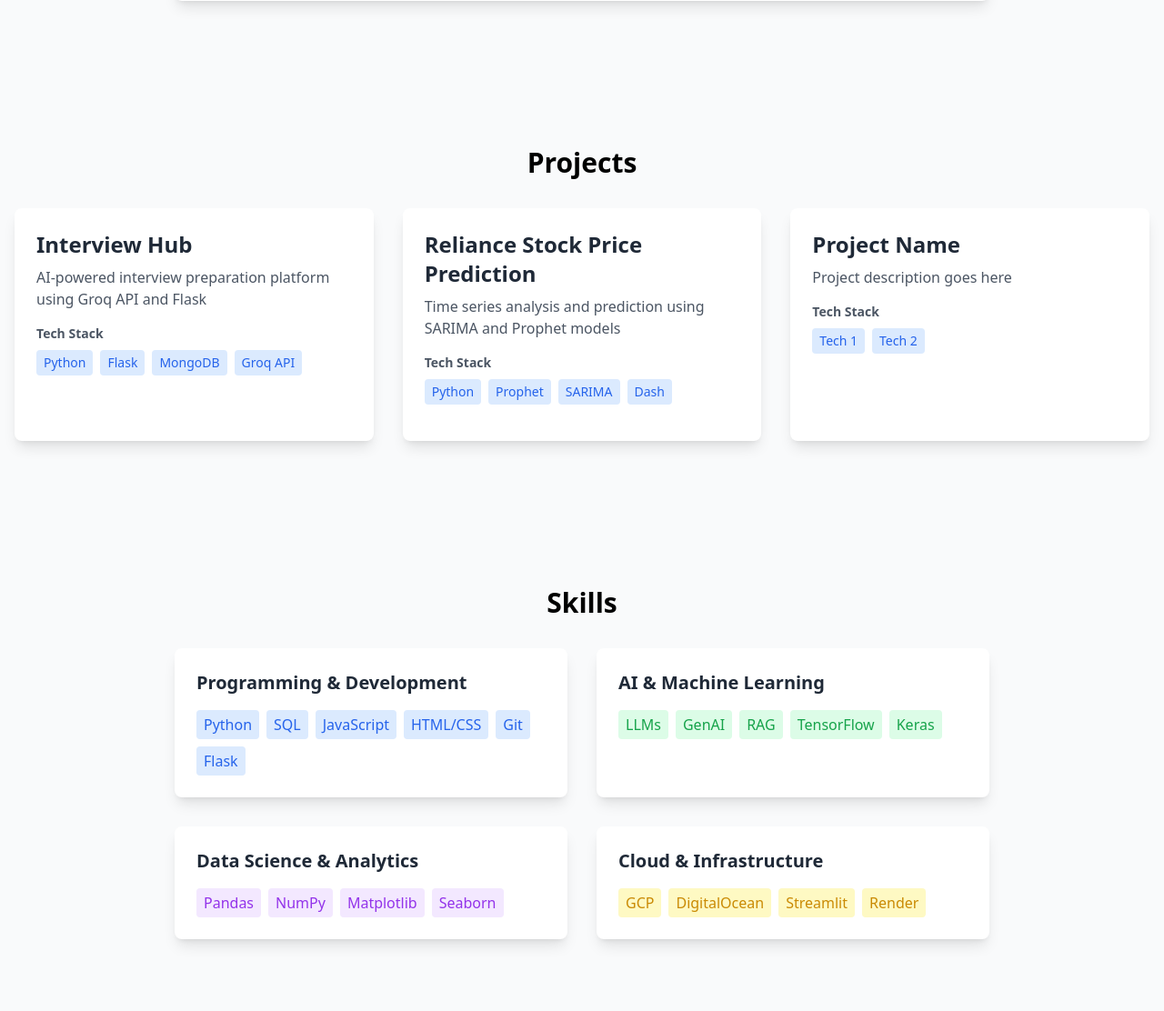
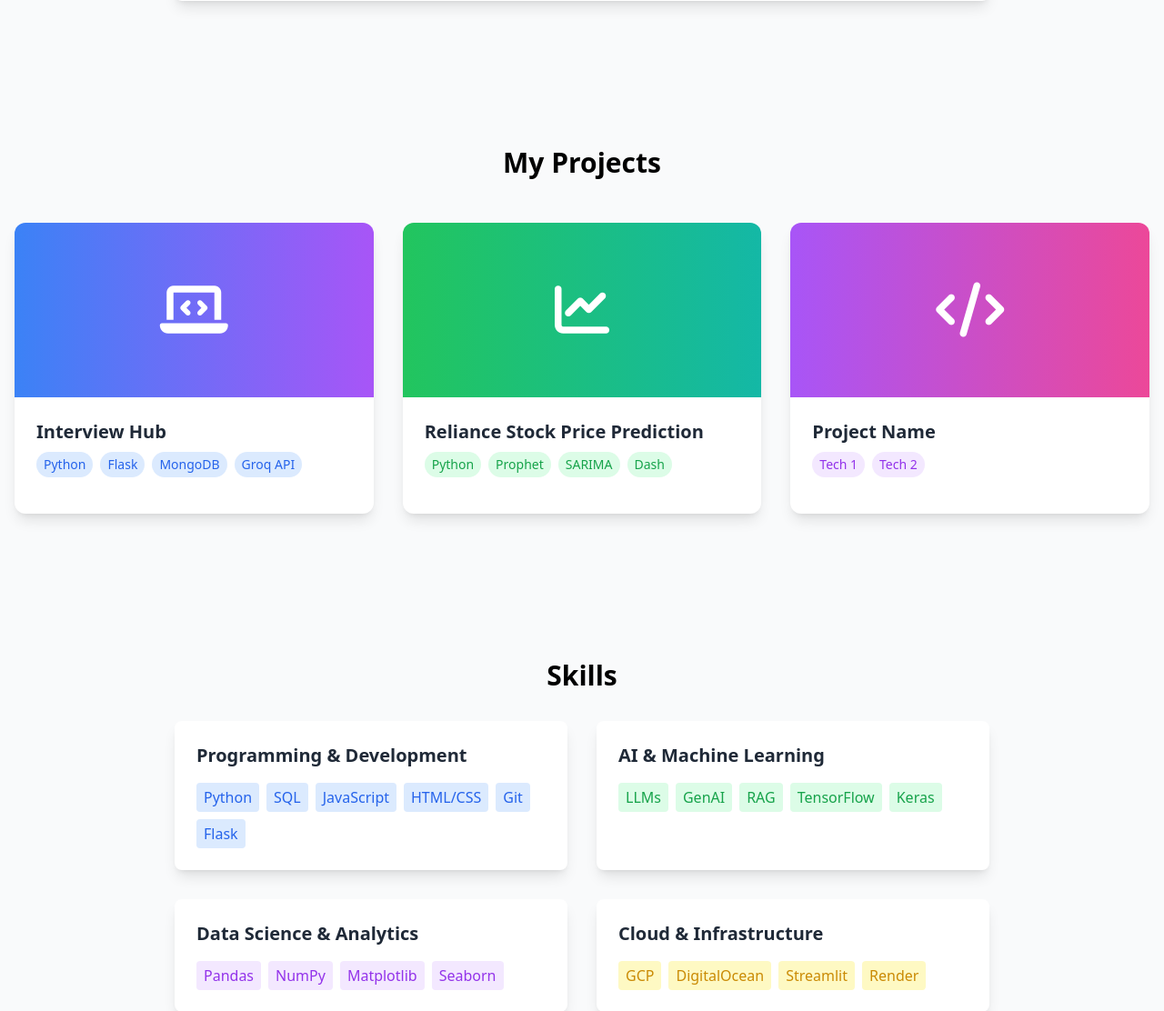
Before and after one commit to nishantdeswal1810/myPortfolio, a Django app: template templates/pages/home.html in a window 1280 px wide. Shown: the part 1991-3103 px from the top of the page at 91% size. Run offline with Django 5.2, Linux system fonts and the light colour scheme; the template is opened without the code that fills it, so the values that code supplies are empty; some libraries are stand-ins or nearby versions.

Commit message:
interactive projects section

```diff
--- a/static/css/main.css
+++ b/static/css/main.css
@@ -53,6 +53,57 @@
     box-shadow: 0 10px 20px rgba(0, 0, 0, 0.1);
 }
 
+/* Project card hover effects */
+.project-card {
+    transform: translateY(0);
+    box-shadow: 0 4px 6px -1px rgba(0, 0, 0, 0.1), 0 2px 4px -1px rgba(0, 0, 0, 0.06);
+    transition: all 0.3s ease;
+}
+
+.project-card:hover {
+    transform: translateY(-8px);
+    box-shadow: 0 20px 25px -5px rgba(0, 0, 0, 0.1), 0 10px 10px -5px rgba(0, 0, 0, 0.04);
+}
+
+/* Skill tag hover effects */
+.skill-tag {
+    transition: all 0.2s ease;
+}
+
+.skill-tag:hover {
+    transform: scale(1.05);
+    box-shadow: 0 2px 4px rgba(0, 0, 0, 0.1);
+}
+
+/* Image overlay transition */
+.group:hover .group-hover\:opacity-100 {
+    transition-delay: 100ms;
+}
+
+/* Custom animation for project cards */
+@keyframes fadeInUp {
+    from {
+        opacity: 0;
+        transform: translateY(20px);
+    }
+    to {
+        opacity: 1;
+        transform: translateY(0);
+    }
+}
+
+.project-card[data-aos="fade-up"] {
+    opacity: 0;
+    transform: translateY(20px);
+    transition: transform 0.6s cubic-bezier(0.165, 0.84, 0.44, 1),
+                opacity 0.6s cubic-bezier(0.165, 0.84, 0.44, 1);
+}
+
+.project-card[data-aos="fade-up"].aos-animate {
+    opacity: 1;
+    transform: translateY(0);
+}
+
 /* Skill tag hover effects */
 .skill-tag {
     transition: transform 0.2s ease;
--- a/static/js/main.js
+++ b/static/js/main.js
@@ -36,6 +36,36 @@ document.addEventListener('DOMContentLoaded', function() {
         lastScroll = currentScroll;
     });
 
+    // Project card interactions
+    document.querySelectorAll('.project-card').forEach(card => {
+        // Smooth hover effect
+        card.addEventListener('mouseenter', function() {
+            this.style.transform = 'translateY(-8px)';
+        });
+
+        card.addEventListener('mouseleave', function() {
+            this.style.transform = 'translateY(0)';
+        });
+
+        // Add click animation
+        card.addEventListener('click', function() {
+            this.style.transform = 'scale(0.98)';
+            setTimeout(() => {
+                this.style.transform = 'scale(1)';
+            }, 100);
+        });
+    });
+
+    // Initialize AOS for project cards with custom timing
+    document.addEventListener('DOMContentLoaded', function() {
+        AOS.init({
+            duration: 800,
+            offset: 100,
+            once: true,
+            delay: 100,
+        });
+    });
+
     // Smooth scroll for anchor links
     document.querySelectorAll('a[href^="#"]').forEach(anchor => {
         anchor.addEventListener('click', function (e) {
--- a/templates/components/projects.html
+++ b/templates/components/projects.html
@@ -1,52 +1,101 @@
-<section class="py-20 bg-gray-50">
+<section id="projects" class="py-20 bg-gray-50">
     <div class="container mx-auto px-4">
-        <h2 class="text-3xl font-bold text-center mb-8">Projects</h2>
+        <h2 class="text-3xl font-bold text-center mb-12" data-aos="fade-up">My Projects</h2>
         <div class="grid grid-cols-1 md:grid-cols-2 lg:grid-cols-3 gap-8 max-w-7xl mx-auto">
             <!-- Interview Hub -->
-            <div class="bg-white rounded-lg shadow-lg overflow-hidden">
+            <div class="project-card bg-white rounded-xl shadow-lg overflow-hidden transition-all duration-300" data-aos="fade-up">
+                <div class="relative overflow-hidden group">
+                    <!-- Project Image -->
+                    <div class="h-48 bg-gradient-to-r from-blue-500 to-purple-500 flex items-center justify-center">
+                        <i class="fas fa-laptop-code text-6xl text-white"></i>
+                    </div>
+                    <!-- Overlay -->
+                    <div class="absolute inset-0 bg-gradient-to-r from-blue-600/90 to-purple-600/90 flex items-center justify-center opacity-0 group-hover:opacity-100 transition-all duration-300">
+                        <div class="text-white text-center p-4">
+                            <p class="text-sm mb-4">AI-powered interview preparation platform using Groq API and Flask</p>
+                            <div class="flex justify-center space-x-4">
+                                <a href="#" class="hover:text-blue-300 transition-colors">
+                                    <i class="fab fa-github text-2xl"></i>
+                                </a>
+                                <a href="#" class="hover:text-blue-300 transition-colors">
+                                    <i class="fas fa-external-link-alt text-2xl"></i>
+                                </a>
+                            </div>
+                        </div>
+                    </div>
+                </div>
                 <div class="p-6">
-                    <h3 class="text-2xl font-bold text-gray-800 mb-2">Interview Hub</h3>
-                    <p class="text-gray-600 mb-4">AI-powered interview preparation platform using Groq API and Flask</p>
+                    <h3 class="text-xl font-bold text-gray-800 mb-2">Interview Hub</h3>
                     <div class="mb-4">
-                        <h4 class="text-sm font-semibold text-gray-600 mb-2">Tech Stack</h4>
                         <div class="flex flex-wrap gap-2">
-                            <span class="px-2 py-1 bg-blue-100 text-blue-600 rounded text-sm">Python</span>
-                            <span class="px-2 py-1 bg-blue-100 text-blue-600 rounded text-sm">Flask</span>
-                            <span class="px-2 py-1 bg-blue-100 text-blue-600 rounded text-sm">MongoDB</span>
-                            <span class="px-2 py-1 bg-blue-100 text-blue-600 rounded text-sm">Groq API</span>
+                            <span class="skill-tag px-2 py-1 bg-blue-100 text-blue-600 rounded-full text-sm font-medium">Python</span>
+                            <span class="skill-tag px-2 py-1 bg-blue-100 text-blue-600 rounded-full text-sm font-medium">Flask</span>
+                            <span class="skill-tag px-2 py-1 bg-blue-100 text-blue-600 rounded-full text-sm font-medium">MongoDB</span>
+                            <span class="skill-tag px-2 py-1 bg-blue-100 text-blue-600 rounded-full text-sm font-medium">Groq API</span>
                         </div>
                     </div>
                 </div>
             </div>
 
             <!-- Stock Price Prediction -->
-            <div class="bg-white rounded-lg shadow-lg overflow-hidden">
+            <div class="project-card bg-white rounded-xl shadow-lg overflow-hidden transition-all duration-300" data-aos="fade-up" data-aos-delay="100">
+                <div class="relative overflow-hidden group">
+                    <div class="h-48 bg-gradient-to-r from-green-500 to-teal-500 flex items-center justify-center">
+                        <i class="fas fa-chart-line text-6xl text-white"></i>
+                    </div>
+                    <div class="absolute inset-0 bg-gradient-to-r from-green-600/90 to-teal-600/90 flex items-center justify-center opacity-0 group-hover:opacity-100 transition-all duration-300">
+                        <div class="text-white text-center p-4">
+                            <p class="text-sm mb-4">Stock price prediction using SARIMA and Prophet models with interactive dashboard</p>
+                            <div class="flex justify-center space-x-4">
+                                <a href="#" class="hover:text-green-300 transition-colors">
+                                    <i class="fab fa-github text-2xl"></i>
+                                </a>
+                                <a href="#" class="hover:text-green-300 transition-colors">
+                                    <i class="fas fa-external-link-alt text-2xl"></i>
+                                </a>
+                            </div>
+                        </div>
+                    </div>
+                </div>
                 <div class="p-6">
-                    <h3 class="text-2xl font-bold text-gray-800 mb-2">Reliance Stock Price Prediction</h3>
-                    <p class="text-gray-600 mb-4">Time series analysis and prediction using SARIMA and Prophet models</p>
+                    <h3 class="text-xl font-bold text-gray-800 mb-2">Reliance Stock Price Prediction</h3>
                     <div class="mb-4">
-                        <h4 class="text-sm font-semibold text-gray-600 mb-2">Tech Stack</h4>
                         <div class="flex flex-wrap gap-2">
-                            <span class="px-2 py-1 bg-blue-100 text-blue-600 rounded text-sm">Python</span>
-                            <span class="px-2 py-1 bg-blue-100 text-blue-600 rounded text-sm">Prophet</span>
-                            <span class="px-2 py-1 bg-blue-100 text-blue-600 rounded text-sm">SARIMA</span>
-                            <span class="px-2 py-1 bg-blue-100 text-blue-600 rounded text-sm">Dash</span>
+                            <span class="skill-tag px-2 py-1 bg-green-100 text-green-600 rounded-full text-sm font-medium">Python</span>
+                            <span class="skill-tag px-2 py-1 bg-green-100 text-green-600 rounded-full text-sm font-medium">Prophet</span>
+                            <span class="skill-tag px-2 py-1 bg-green-100 text-green-600 rounded-full text-sm font-medium">SARIMA</span>
+                            <span class="skill-tag px-2 py-1 bg-green-100 text-green-600 rounded-full text-sm font-medium">Dash</span>
                         </div>
                     </div>
                 </div>
             </div>
 
-            <!-- Add more project cards here -->
-            <div class="project-card bg-white rounded-lg shadow-lg overflow-hidden">
-                <!-- New project card template -->
+            <!-- Project Card Template for Additional Projects -->
+            <div class="project-card bg-white rounded-xl shadow-lg overflow-hidden transition-all duration-300" data-aos="fade-up" data-aos-delay="200">
+                <div class="relative overflow-hidden group">
+                    <div class="h-48 bg-gradient-to-r from-purple-500 to-pink-500 flex items-center justify-center">
+                        <i class="fas fa-code text-6xl text-white"></i>
+                    </div>
+                    <div class="absolute inset-0 bg-gradient-to-r from-purple-600/90 to-pink-600/90 flex items-center justify-center opacity-0 group-hover:opacity-100 transition-all duration-300">
+                        <div class="text-white text-center p-4">
+                            <p class="text-sm mb-4">Project description goes here...</p>
+                            <div class="flex justify-center space-x-4">
+                                <a href="#" class="hover:text-purple-300 transition-colors">
+                                    <i class="fab fa-github text-2xl"></i>
+                                </a>
+                                <a href="#" class="hover:text-purple-300 transition-colors">
+                                    <i class="fas fa-external-link-alt text-2xl"></i>
+                                </a>
+                            </div>
+                        </div>
+                    </div>
+                </div>
                 <div class="p-6">
-                    <h3 class="text-2xl font-bold text-gray-800 mb-2">Project Name</h3>
-                    <p class="text-gray-600 mb-4">Project description goes here</p>
+                    <h3 class="text-xl font-bold text-gray-800 mb-2">Project Name</h3>
                     <div class="mb-4">
-                        <h4 class="text-sm font-semibold text-gray-600 mb-2">Tech Stack</h4>
                         <div class="flex flex-wrap gap-2">
-                            <span class="skill-tag px-2 py-1 bg-blue-100 text-blue-600 rounded text-sm">Tech 1</span>
-                            <span class="skill-tag px-2 py-1 bg-blue-100 text-blue-600 rounded text-sm">Tech 2</span>
+                            <span class="skill-tag px-2 py-1 bg-purple-100 text-purple-600 rounded-full text-sm font-medium">Tech 1</span>
+                            <span class="skill-tag px-2 py-1 bg-purple-100 text-purple-600 rounded-full text-sm font-medium">Tech 2</span>
                         </div>
                     </div>
                 </div>
```
